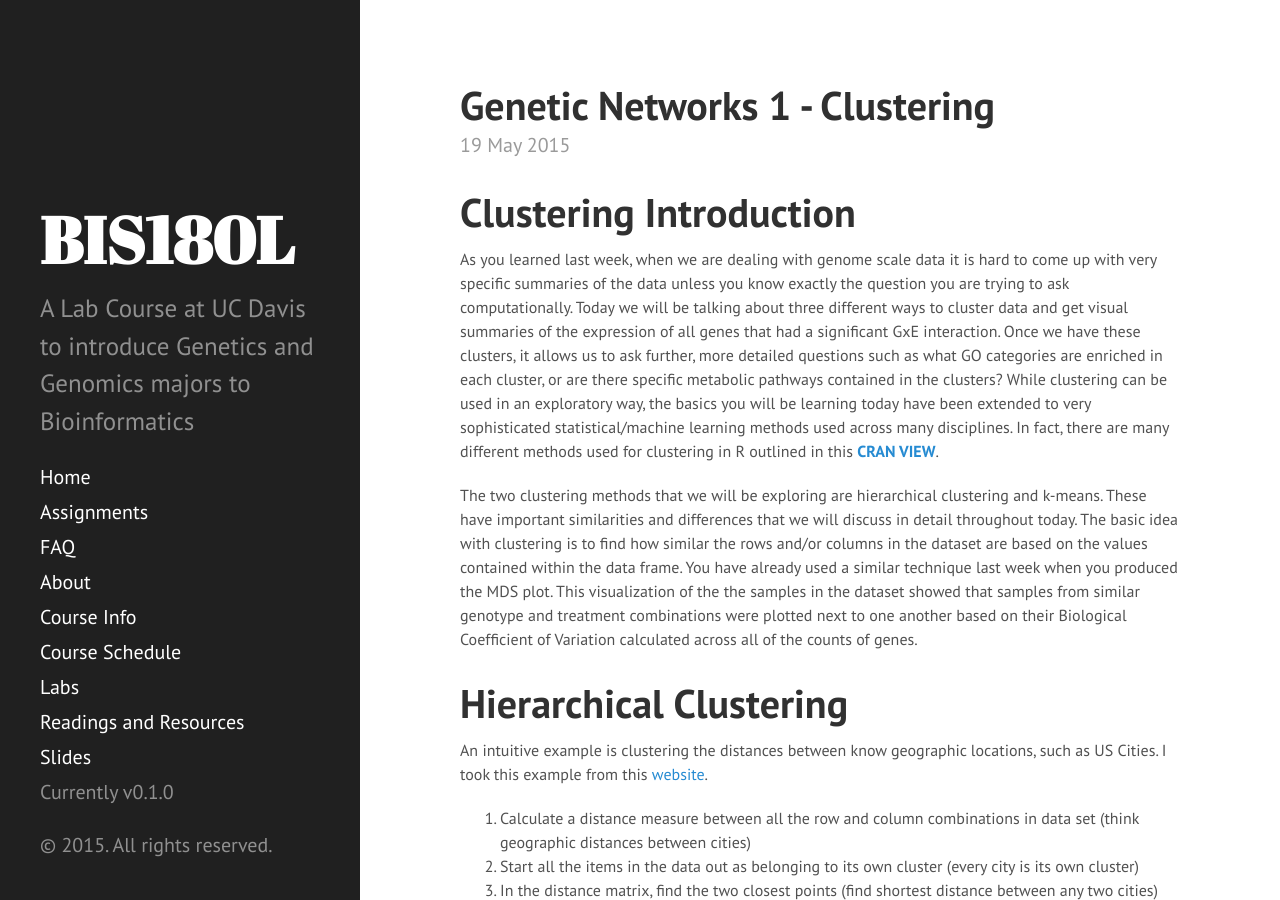
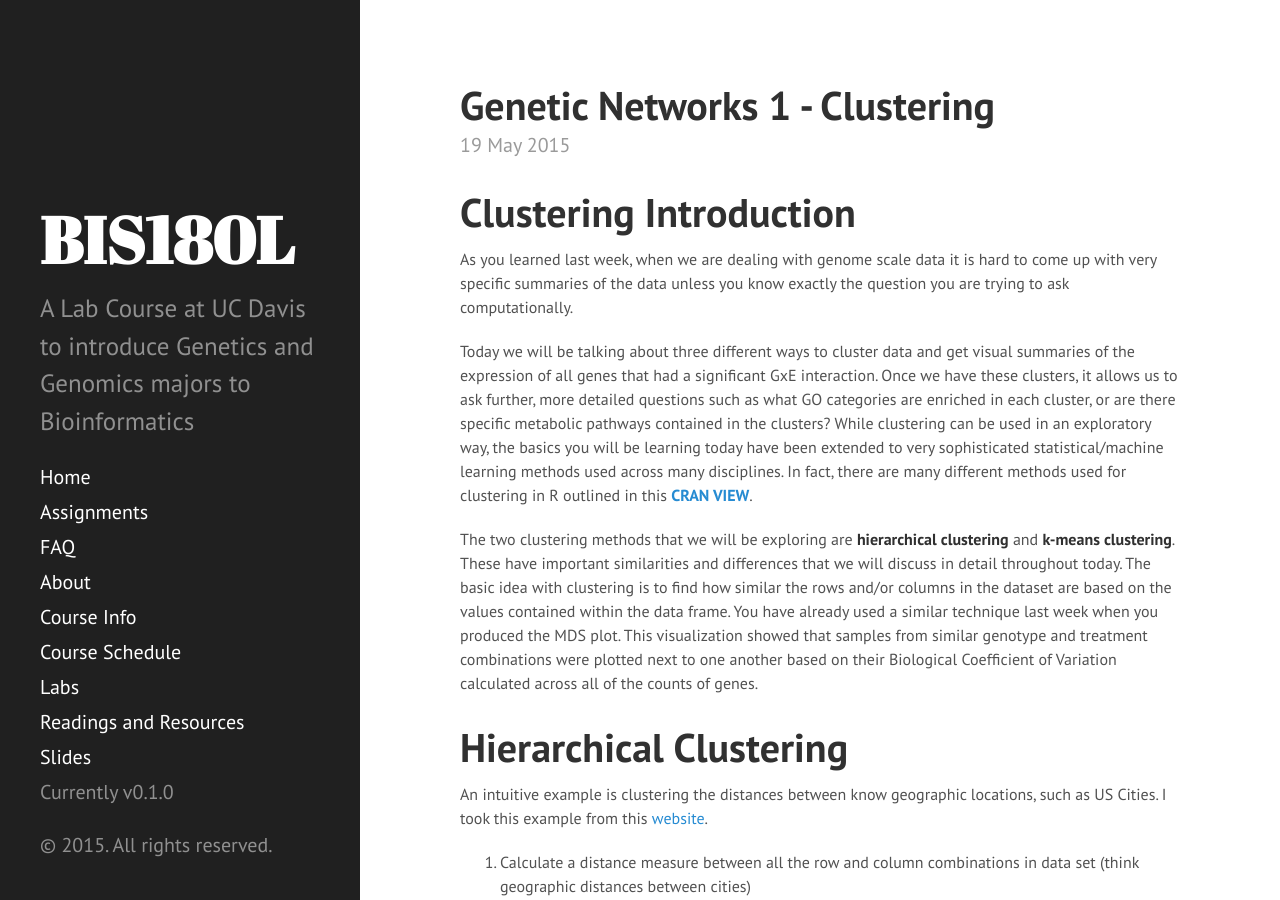
Before and after one commit to rjcmarkelz/BIS180L_web, a Jekyll site: the page built from _posts/2015-05-19-genetic-networks-1.md, in a window 1280 px wide and 900 px high. Built offline with Jekyll 4.4.1, drawn with Linux system fonts in a browser that asks for light colours; Markdown is read by kramdown in place of the engine named in the settings.

Commit message:
revised introduction for clarity, pushing often to avoid merge issues

```diff
--- a/_posts/2015-05-19-genetic-networks-1.md
+++ b/_posts/2015-05-19-genetic-networks-1.md
@@ -16,9 +16,11 @@ tags:
 
 
 # Clustering Introduction
-As you learned last week, when we are dealing with genome scale data it is hard to come up with very specific summaries of the data unless you know exactly the question you are trying to ask computationally. Today we will be talking about three different ways to cluster data and get visual summaries of the expression of all genes that had a significant GxE interaction. Once we have these clusters, it allows us to ask further, more detailed questions such as what GO categories are enriched in each cluster, or are there specific metabolic pathways contained in the clusters? While clustering can be used in an exploratory way, the basics you will be learning today have been extended to very sophisticated statistical/machine learning methods used across many disciplines. In fact, there are many different methods used for clustering in R outlined in this **[CRAN VIEW](http://cran.r-project.org/web/views/Cluster.html)**.
+As you learned last week, when we are dealing with genome scale data it is hard to come up with very specific summaries of the data unless you know exactly the question you are trying to ask computationally.
 
-The two clustering methods that we will be exploring are hierarchical clustering and k-means. These have important similarities and differences that we will discuss in detail throughout today. The basic idea with clustering is to find how similar the rows and/or columns in the dataset are based on the values contained within the data frame. You have already used a similar technique last week when you produced the MDS plot. This visualization of the the samples in the dataset showed that samples from similar genotype and treatment combinations were plotted next to one another based on their Biological Coefficient of Variation calculated across all of the counts of genes.
+Today we will be talking about three different ways to cluster data and get visual summaries of the expression of all genes that had a significant GxE interaction. Once we have these clusters, it allows us to ask further, more detailed questions such as what GO categories are enriched in each cluster, or are there specific metabolic pathways contained in the clusters? While clustering can be used in an exploratory way, the basics you will be learning today have been extended to very sophisticated statistical/machine learning methods used across many disciplines. In fact, there are many different methods used for clustering in R outlined in this **[CRAN VIEW](http://cran.r-project.org/web/views/Cluster.html)**.
+
+The two clustering methods that we will be exploring are __hierarchical clustering__ and __k-means clustering__. These have important similarities and differences that we will discuss in detail throughout today. The basic idea with clustering is to find how similar the rows and/or columns in the dataset are based on the values contained within the data frame. You have already used a similar technique last week when you produced the MDS plot. This visualization showed that samples from similar genotype and treatment combinations were plotted next to one another based on their Biological Coefficient of Variation calculated across all of the counts of genes.
 
 # Hierarchical Clustering
 An intuitive example is clustering the distances between know geographic locations, such as US Cities. I took this example from this [website](http://www.analytictech.com/networks/hiclus.htm).
```
